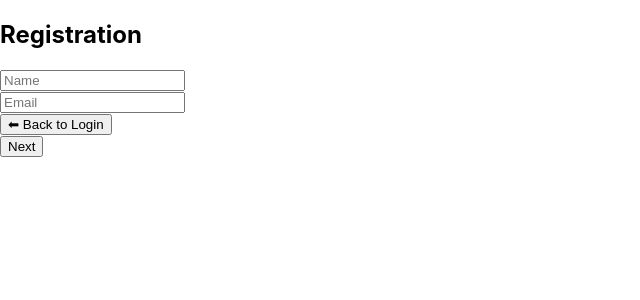
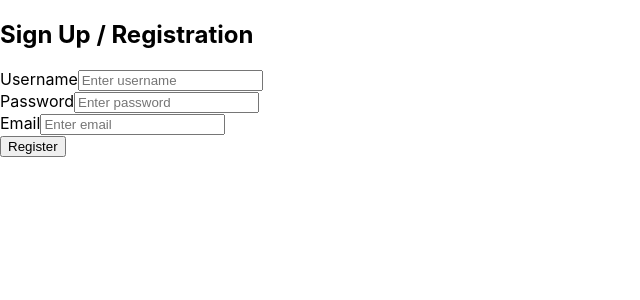
Before and after one commit to Gowdaranjitha/Employee-management-App, a React (Create React App) app: page /registration in a window 1280 px wide. Shown: the top 300 px of the page, without its empty margins (0-640 px from the left). Built offline with nearby package versions, Linux system fonts and the light colour scheme; the HTML template or start-up script is replaced by a standard one.

Commit message:
storing details of employee in LocalStorage

```diff
--- a/src/App.js
+++ b/src/App.js
@@ -1,33 +1,15 @@
-import './App.css';
-import Login from './Login/Login';
-import Dashboard from './Dashboard/Dashboard';
-import Registration from './Registration/Registration';
-import { Routes, Route } from 'react-router-dom';
-import { useState } from 'react';
+import { Routes, Route } from "react-router-dom";
+import Login from "./Login/Login";
+import Registration from "./Registration/Registration";
+import Dashboard from "./Dashboard/Dashboard";
 
 function App() {
-  const [loginData, setLoginData] = useState({});
-  const [registrationData, setRegistrationData] = useState({});
-
   return (
-    <div>
-      <Routes>
-        <Route path="/" element={<Login setLoginData={setLoginData} />} />
-        <Route
-          path="/registration"
-          element={<Registration setRegistrationData={setRegistrationData} />}
-        />
-        <Route
-          path="/dashboard"
-          element={
-            <Dashboard
-              loginData={loginData}
-              registrationData={registrationData}
-            />
-          }
-        />
-      </Routes>
-    </div>
+    <Routes>
+      <Route path="/" element={<Login />} />
+      <Route path="/registration" element={<Registration />} />
+      <Route path="/dashboard" element={<Dashboard />} />
+    </Routes>
   );
 }
 
--- a/src/Dashboard/Dashboard.js
+++ b/src/Dashboard/Dashboard.js
@@ -1,43 +1,35 @@
 import { useNavigate } from "react-router-dom";
-import { Navbar, Nav, Container, Button } from "react-bootstrap";
+import { Button, Container, Navbar, Nav } from "react-bootstrap";
 
-function Dashboard({ loginData, registrationData }) {
+function Dashboard() {
   const navigate = useNavigate();
+  const user = JSON.parse(localStorage.getItem("user"));
 
   return (
     <div>
-      {/* 🔹 Navigation Header */}
+      {/* Navbar */}
       <Navbar bg="dark" variant="dark" expand="lg">
         <Container>
           <Navbar.Brand onClick={() => navigate("/")}>MyApp</Navbar.Brand>
           <Nav className="me-auto">
             <Nav.Link onClick={() => navigate("/")}>Login</Nav.Link>
-            <Nav.Link onClick={() => navigate("/registration")}>
-              Registration
-            </Nav.Link>
+            <Nav.Link onClick={() => navigate("/registration")}>Register</Nav.Link>
             <Nav.Link onClick={() => navigate("/dashboard")}>Dashboard</Nav.Link>
           </Nav>
-          <Button variant="outline-light" onClick={() => navigate("/")}>
-            Logout
-          </Button>
+          <Button variant="outline-light" onClick={() => navigate("/")}>Logout</Button>
         </Container>
       </Navbar>
 
-      {/* 🔹 Dashboard Content */}
       <Container className="mt-4">
         <h2>Dashboard</h2>
-
-        <h3>Login Details</h3>
-        <p>Username: {loginData.username}</p>
-        <p>Password: {loginData.password}</p>
-
-        <h3>Registration Details</h3>
-        <p>Name: {registrationData.name}</p>
-        <p>Email: {registrationData.email}</p>
-
-        <Button variant="secondary" onClick={() => navigate("/registration")}>
-          ⬅ Back to Registration
-        </Button>
+        {user ? (
+          <>
+            <p><b>Username:</b> {user.username}</p>
+            <p><b>Email:</b> {user.email}</p>
+          </>
+        ) : (
+          <p>No user data found.</p>
+        )}
       </Container>
     </div>
   );
--- a/src/Login/Login.js
+++ b/src/Login/Login.js
@@ -1,36 +1,59 @@
 import { useState } from "react";
 import { useNavigate } from "react-router-dom";
+import { Form, Button, Alert } from "react-bootstrap";
 
-function Login({ setLoginData }) {
-  const [form, setForm] = useState({ username: "", password: "" });
+function Login() {
+  const [username, setUsername] = useState("");
+  const [password, setPassword] = useState("");
+  const [error, setError] = useState("");
   const navigate = useNavigate();
 
-  const handleSubmit = (e) => {
+  const handleLogin = (e) => {
     e.preventDefault();
-    setLoginData(form);
-    navigate("/registration");
+
+    const savedUser = JSON.parse(localStorage.getItem("user"));
+
+    if (savedUser && username === savedUser.username && password === savedUser.password) {
+      navigate("/dashboard");
+    } else {
+      setError("Invalid credentials! Please try again.");
+    }
   };
 
   return (
-    <div>
+    <div className="p-4">
       <h2>Login</h2>
-      <form onSubmit={handleSubmit}>
-        <input
-          type="text"
-          placeholder="Username"
-          value={form.username}
-          onChange={(e) => setForm({ ...form, username: e.target.value })}
-        />
-        <br />
-        <input
-          type="password"
-          placeholder="Password"
-          value={form.password}
-          onChange={(e) => setForm({ ...form, password: e.target.value })}
-        />
-        <br />
-        <button type="submit">Next</button>
-      </form>
+      {error && <Alert variant="danger">{error}</Alert>}
+      <Form onSubmit={handleLogin}>
+        <Form.Group className="mb-3">
+          <Form.Label>Username</Form.Label>
+          <Form.Control
+            type="text"
+            value={username}
+            onChange={(e) => setUsername(e.target.value)}
+            placeholder="Enter username"
+            required
+          />
+        </Form.Group>
+
+        <Form.Group className="mb-3">
+          <Form.Label>Password</Form.Label>
+          <Form.Control
+            type="password"
+            value={password}
+            onChange={(e) => setPassword(e.target.value)}
+            placeholder="Enter password"
+            required
+          />
+        </Form.Group>
+
+        <Button type="submit" variant="primary">
+          Login
+        </Button>
+      </Form>
+      <p className="mt-3">
+        Don't have an account? <span style={{color:'blue',cursor:'pointer'}} onClick={()=>navigate("/registration")}>Sign Up</span>
+      </p>
     </div>
   );
 }
--- a/src/Registration/Registration.js
+++ b/src/Registration/Registration.js
@@ -1,38 +1,71 @@
 import { useState } from "react";
 import { useNavigate } from "react-router-dom";
+import { Form, Button, Alert } from "react-bootstrap";
 
-function Registration({ setRegistrationData }) {
-  const [form, setForm] = useState({ name: "", email: "" });
+function Registration() {
+  const [username, setUsername] = useState("");
+  const [password, setPassword] = useState("");
+  const [email, setEmail] = useState("");
+  const [error, setError] = useState("");
   const navigate = useNavigate();
 
-  const handleSubmit = (e) => {
+  const handleRegister = (e) => {
     e.preventDefault();
-    setRegistrationData(form);
-    navigate("/dashboard");
+
+    if (!username || !password|| !email) {
+      setError("All fields are required!");
+      return;
+    }
+
+    // Save user in localStorage
+    const user = { username, password, email };
+    localStorage.setItem("user", JSON.stringify(user));
+
+    navigate("/"); // go to login after registration
   };
 
   return (
-    <div>
-      <h2>Registration</h2>
-      <form onSubmit={handleSubmit}>
-        <input
-          type="text"
-          placeholder="Name"
-          value={form.name}
-          onChange={(e) => setForm({ ...form, name: e.target.value })}
-        />
-        <br />
-        <input
-          type="email"
-          placeholder="Email"
-          value={form.email}
-          onChange={(e) => setForm({ ...form, email: e.target.value })}
-        />
-        <br />
-      </form>
+    <div className="p-4">
+      <h2>Sign Up / Registration</h2>
+      {error && <Alert variant="danger">{error}</Alert>}
+      <Form onSubmit={handleRegister}>
+        <Form.Group className="mb-3">
+          <Form.Label>Username</Form.Label>
+          <Form.Control
+            type="text"
+            value={username}
+            onChange={(e) => setUsername(e.target.value)}
+            placeholder="Enter username"
+            required
+          />
+        </Form.Group>
 
-      <button onClick={() => navigate("/")}>⬅ Back to Login</button>
-       <br/><button onClick={() => navigate("/dashboard")}> Next</button><br/>
+        <Form.Group className="mb-3">
+          <Form.Label>Password</Form.Label>
+          <Form.Control
+            type="password"
+            value={password}
+            onChange={(e) => setPassword(e.target.value)}
+            placeholder="Enter password"
+            required
+          />
+        </Form.Group>
+
+        <Form.Group className="mb-3">
+          <Form.Label>Email</Form.Label>
+          <Form.Control
+            type="email"
+            value={email}
+            onChange={(e) => setEmail(e.target.value)}
+            placeholder="Enter email"
+            required
+          />
+        </Form.Group>
+
+        <Button type="submit" variant="success">
+          Register
+        </Button>
+      </Form>
     </div>
   );
 }
--- a/src/index.js
+++ b/src/index.js
@@ -3,7 +3,7 @@ import ReactDOM from 'react-dom/client';
 import './index.css';
 import App from './App';
 import reportWebVitals from './reportWebVitals';
-import { BrowserRouter } from 'react-router-dom'; //added for router implementation
+import { BrowserRouter } from 'react-router-dom';
 
 const root = ReactDOM.createRoot(document.getElementById('root'));
 root.render(
@@ -14,7 +14,4 @@ root.render(
   </React.StrictMode>
 );
 
-// If you want to start measuring performance in your app, pass a function
-// to log results (for example: reportWebVitals(console.log))
-// or send to an analytics endpoint. Learn more: https://bit.ly/CRA-vitals
 reportWebVitals();
```
